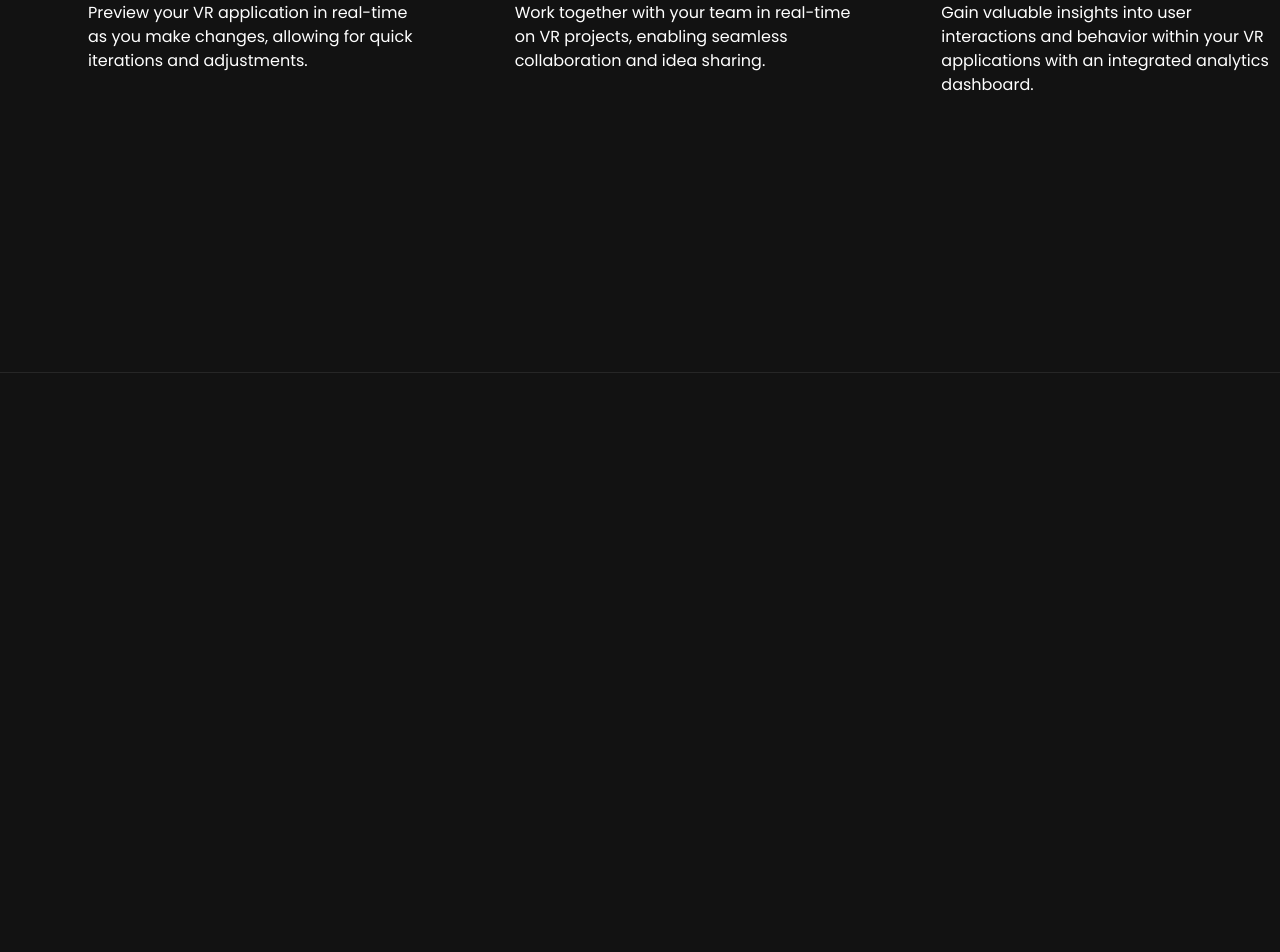
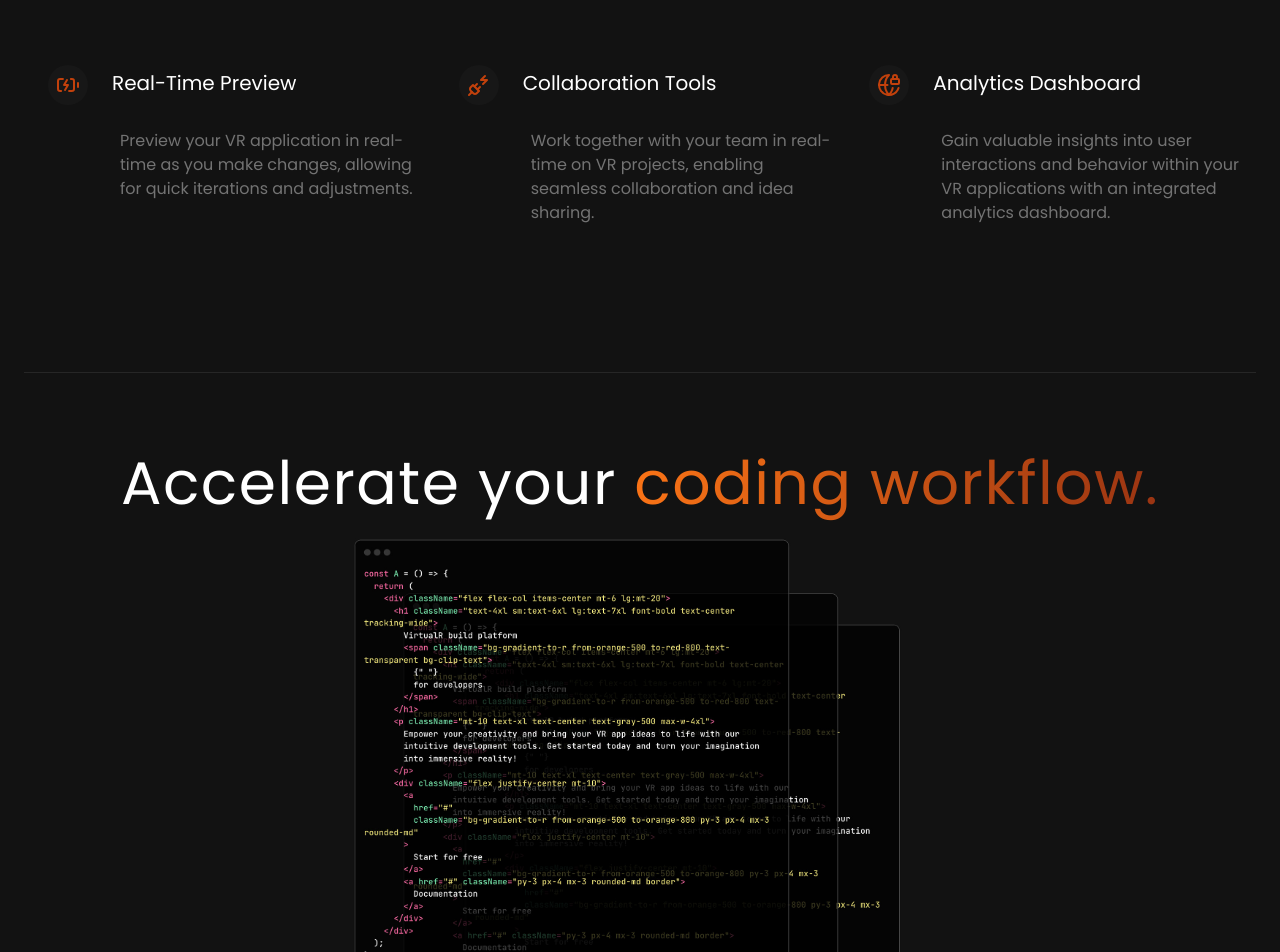
Before and after one commit to amimodiana/E-Learning-Vercel-App, a React (Vite) app in the folder my-project/: page / in a window 1280 px wide. Shown: the part 1180-2132 px from the top of the page. Before the commit the page ends 1553 px from the top, so only its background shows below. Built offline with nearby package versions, Linux system fonts and the light colour scheme; a web font is replaced by a local one.

Commit message:
initial commit

```diff
--- a/my-project/src/App.jsx
+++ b/my-project/src/App.jsx
@@ -1,13 +1,16 @@
 import FeatureSection from "./components/FeatureSection";
 import HeroSection from "./components/HeroSection";
 import Navbar from "./components/Navbar";
+import Workflow from "./components/Workflow";
+
 const App = () => {
   return (
     <>
       <Navbar />
-      <div className="max-w-7xl mx-auto pt-20" px-6>
+      <div className="max-w-7xl mx-auto pt-20 px-6">
         <HeroSection />
         <FeatureSection />
+        <Workflow />
       </div>
     </>
   );
--- a/my-project/src/components/FeatureSection.jsx
+++ b/my-project/src/components/FeatureSection.jsx
@@ -20,7 +20,7 @@
                         </div>
                         <div>
                             <h5 className=" mt-1 mb-6 text-xl">{feature.text}</h5>
-                            <p >{feature.description}</p>
+                            <p className="text-md p-2 mb-20 text-neutral-500">{feature.description}</p>
                         </div>
                     </div>
                 </div>
--- /dev/null
+++ b/my-project/src/components/Workflow.jsx
@@ -0,0 +1,21 @@
+import {CheckCircle2} from "lucide-react";
+import codeImage from "../assets/code.jpg";
+const Workflow = () => {
+  return (
+    <div className="mt-20">
+        <h2 className="text-3xl sm:text-5xl lg:text-6xl text-center mt-6 tracking-wide">
+            Accelerate your {""}
+            <span class="bg-gradient-to-r from-orange-500 to-orange-800 text-transparent bg-clip-text">coding workflow.
+            </span>
+            </h2>
+         <div className="flex flex-wrap justify-center ">
+            <div className="p-2 w-full lg:w-1/2">
+            <img src={codeImage} alt="code" />
+
+            </div>
+         </div>
+    </div>
+  );
+};
+
+export default Workflow
```
